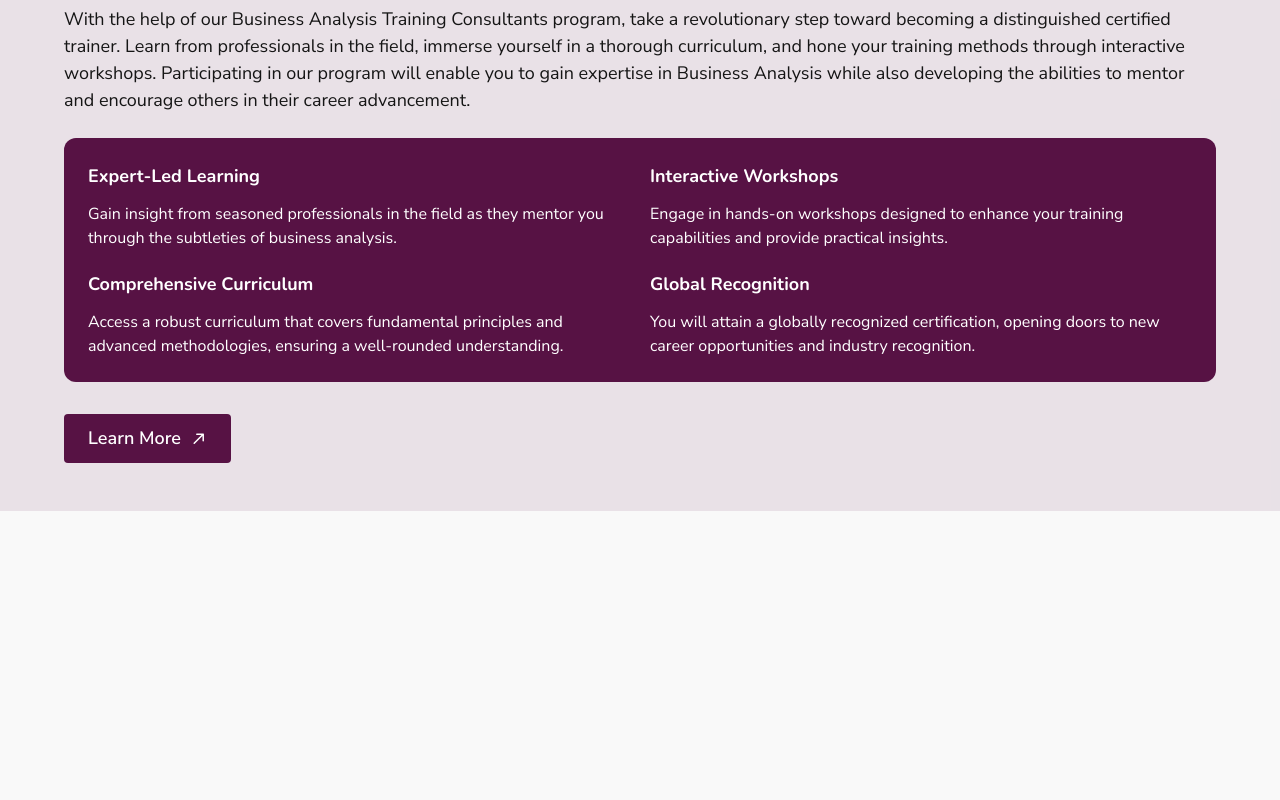
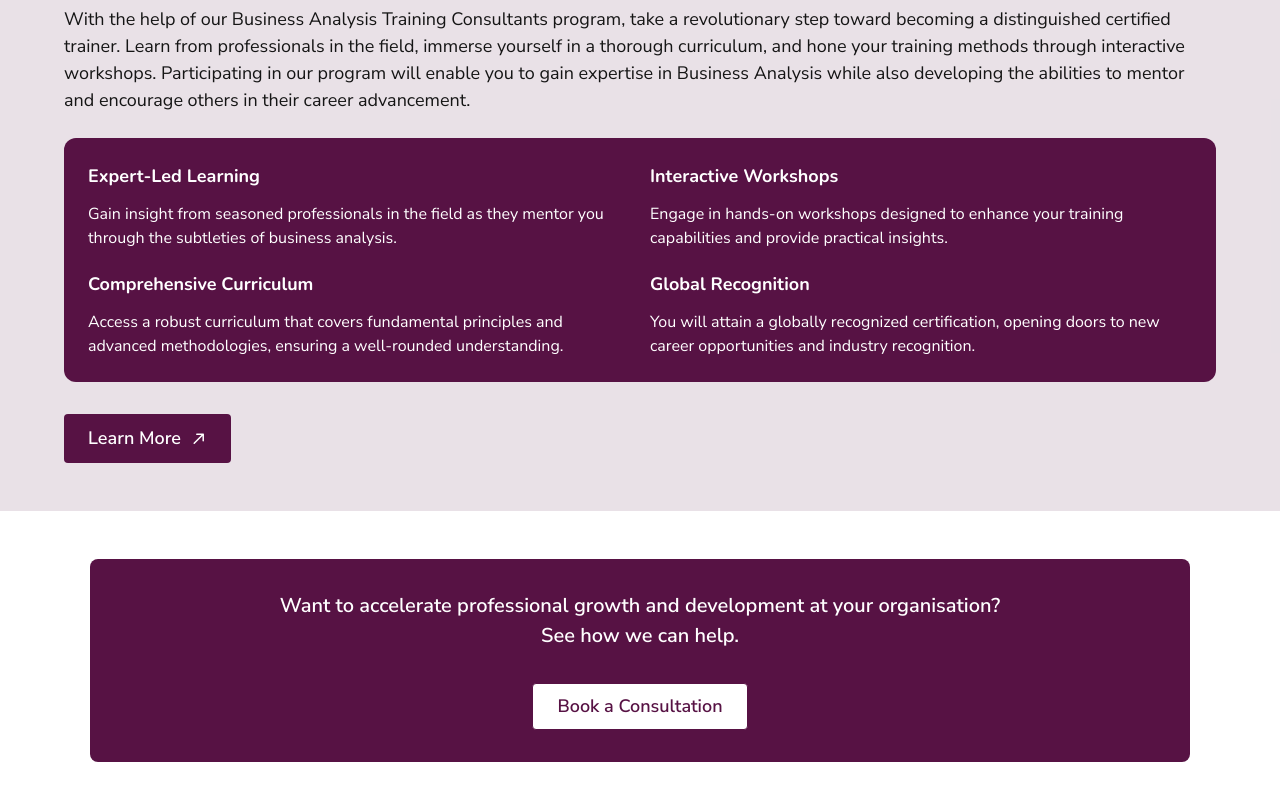
Before and after one commit to Okoukoni-Victor/tobams-assessment, a Next.js app: page / in a window 1280 px wide. Shown: the part 4982-5782 px from the top of the page. Before the commit the page ends 5493 px from the top, so only its background shows below. Built offline with nearby package versions, Linux system fonts and the light colour scheme.

Commit message:
feat: add CTA Banner section

```diff
--- a/app/page.tsx
+++ b/app/page.tsx
@@ -4,6 +4,7 @@ import TrainingPrograms from "@/components/home/TrainingPrograms";
 import ManagementDevelopmentProgram from "@/components/home/ManagementDevelopmentProgram";
 import TransformationHub from "@/components/home/TransformationHub";
 import TrainingTheConsultant from "@/components/home/TrainingTheConsultant";
+import CTABanner from "@/components/home/CTABanner";
 
 export default function Home() {
   return (
@@ -14,6 +15,7 @@ export default function Home() {
       <ManagementDevelopmentProgram />
       <TransformationHub />
       <TrainingTheConsultant />
+      <CTABanner />
     </main>
   );
 }
--- /dev/null
+++ b/components/home/CTABanner.tsx
@@ -0,0 +1,22 @@
+import Link from "next/link";
+
+export default function CTABanner() {
+  return (
+    <section className="py-6 md:py-12 px-6 lg:px-[90px] bg-white">
+      <div className="flex flex-col items-center gap-8 rounded-lg py-8 px-6 lg:px-16 text-center text-white bg-primary">
+        <p className="tracking-[3%] text-base lg:text-xl font-semibold">
+          Want to accelerate professional growth and development at your
+          organisation?
+          <br /> See how we can help.
+        </p>
+
+        <Link
+          className="inline-flex justify-center items-center py-3 px-6 rounded-sm border border-primary leading-[150%] lg:leading-[120%] tracking-[3%] lg:tracking-[0%] text-sm lg:text-lg font-semibold text-primary bg-white"
+          href="#"
+        >
+          Book a Consultation
+        </Link>
+      </div>
+    </section>
+  );
+}
```
